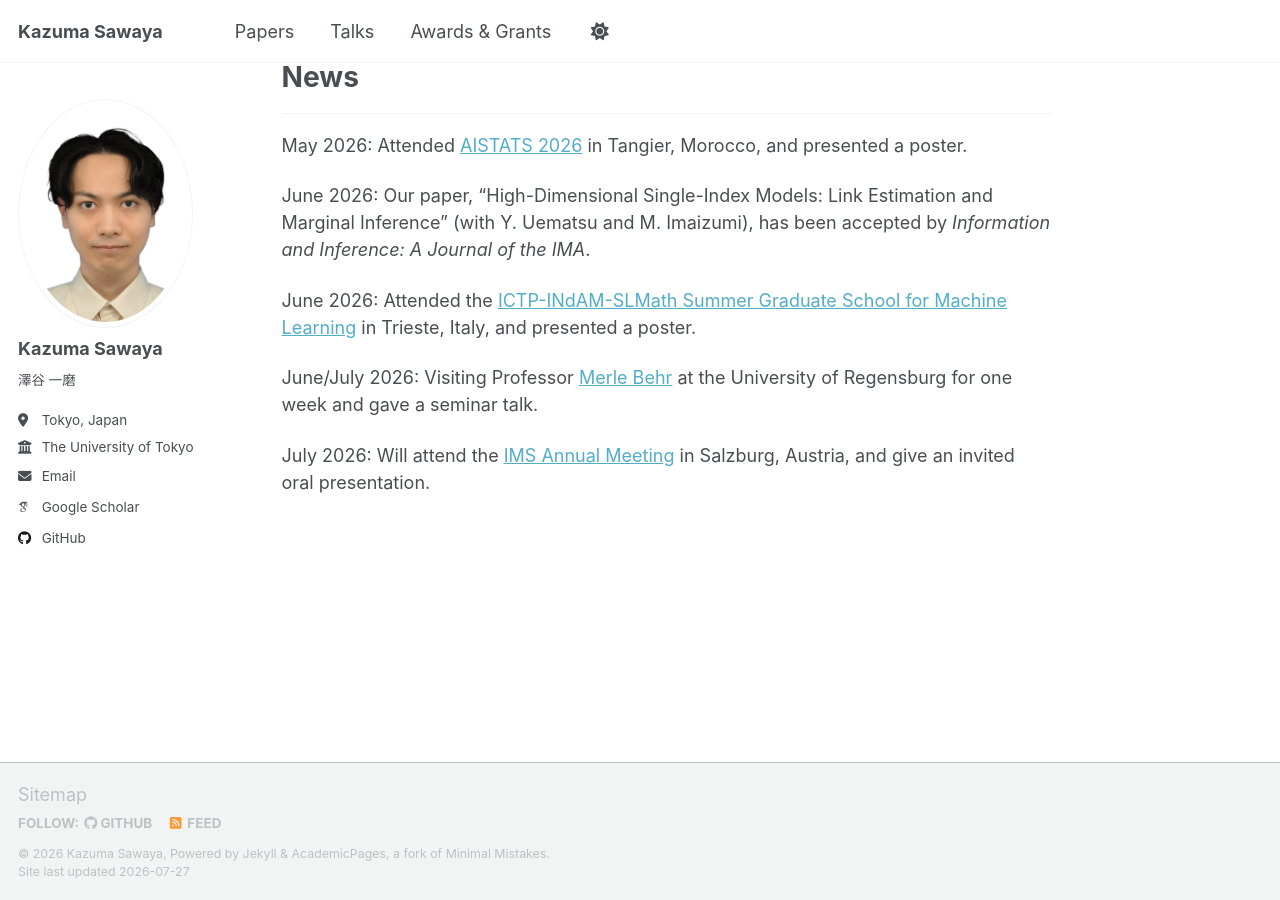
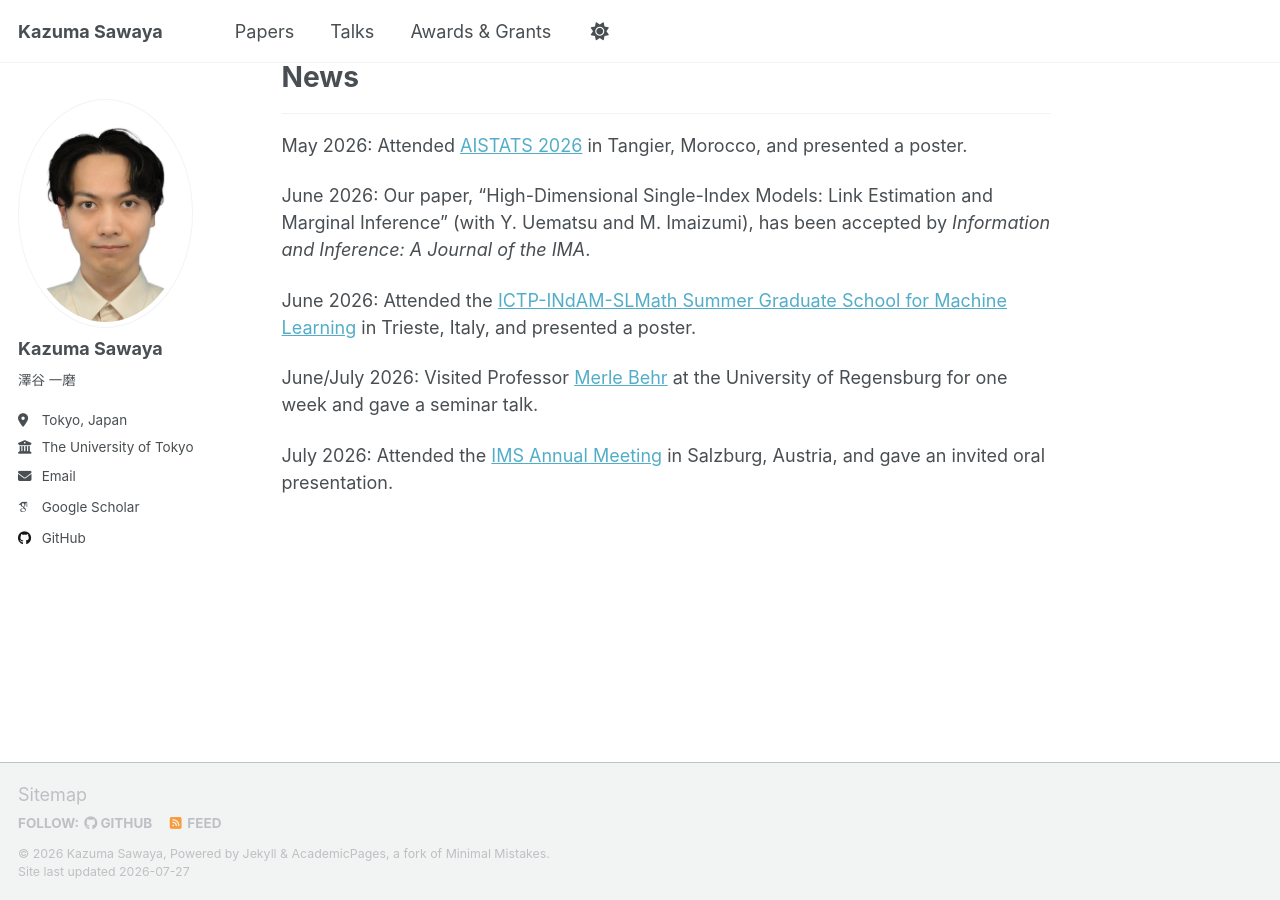
Before and after one commit to sawaya-ka/sawaya-ka.github.io, a Jekyll site: the page built from _pages/about.md, in a window 1280 px wide and 900 px high, scrolled down 822 px. Built offline with Jekyll 4.4.1, drawn with Linux system fonts in a browser that asks for light colours; some web fonts are replaced; a script that is not in the unit is left out.

Commit message:
Update about.md

```diff
--- a/_pages/about.md
+++ b/_pages/about.md
@@ -43,9 +43,9 @@ June 2026: Our paper, "High-Dimensional Single-Index Models: Link Estimation and
 
 June 2026: Attended the [ICTP-INdAM-SLMath Summer Graduate School for Machine Learning](https://indico.ictp.it/event/11148) in Trieste, Italy, and presented a poster.
 
-June/July 2026: Visiting Professor [Merle Behr](https://merlebehr.org/) at the University of Regensburg for one week and gave a seminar talk.
+June/July 2026: Visited Professor [Merle Behr](https://merlebehr.org/) at the University of Regensburg for one week and gave a seminar talk.
 
-July 2026: Will attend the [IMS Annual Meeting](https://ims2026.github.io/IMS2026/) in Salzburg, Austria, and give an invited oral presentation.
+July 2026: Attended the [IMS Annual Meeting](https://ims2026.github.io/IMS2026/) in Salzburg, Austria, and gave an invited oral presentation.
 
 <!-- <details>
   <summary>Note for non-Japanese readers</summary>
```
